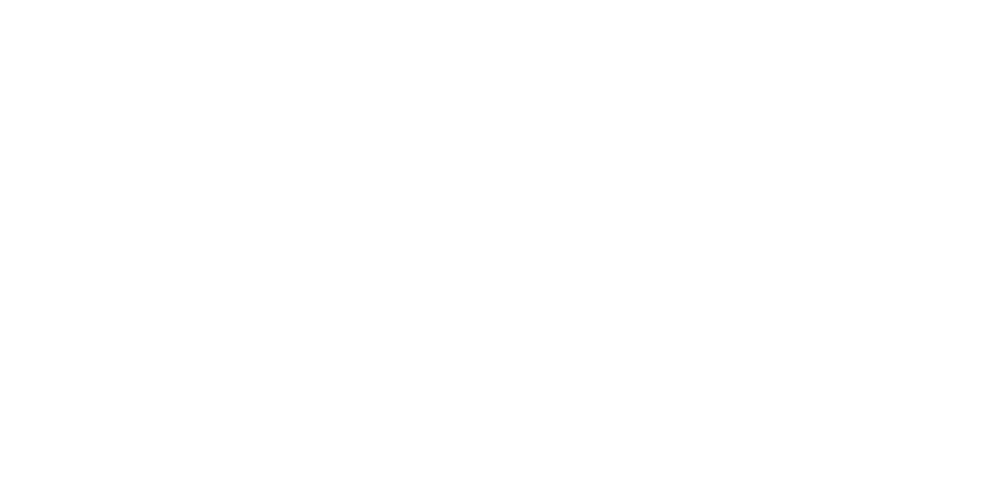
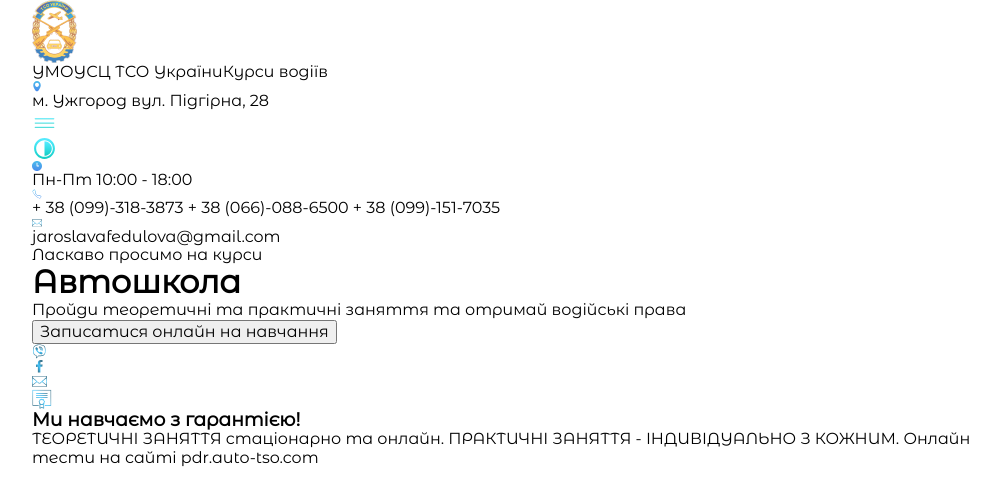
Before and after one commit to Valeriy-Fedulov/autoschool, a Next.js app: page / in a window 1280 px wide. Shown: the top 502 px of the page, without its empty margins (116-1116 px from the left). Built offline with nearby package versions, Linux system fonts and the light colour scheme.

Commit message:
Add normalize

```diff
--- a/components/HeaderLayout.js
+++ b/components/HeaderLayout.js
@@ -4,7 +4,7 @@
   return (
     <header className="container">
       <div>
-        {/* <img className={s.logo} src="logo.jpg" width="45"></img>
+        <img className={s.logo} src="logo.jpg" width="45"></img>
         <span>УМОУСЦ ТСО України</span>
         <span>Курси водіїв</span>
         <img className={s.location} src="location.svg" width="10"></img>
@@ -31,7 +31,7 @@
         <p>
           ТЕОРЕТИЧНІ ЗАНЯТТЯ стаціонарно та онлайн. ПРАКТИЧНІ ЗАНЯТТЯ -
           ІНДИВІДУАЛЬНО З КОЖНИМ. Онлайн тести на сайті pdr.auto-tso.com
-        </p> */}
+        </p>
       </div>
     </header>
   );
--- a/package.json
+++ b/package.json
@@ -9,6 +9,7 @@
     "lint": "next lint"
   },
   "dependencies": {
+    "modern-normalize": "^1.1.0",
     "next": "12.1.0",
     "react": "17.0.2",
     "react-dom": "17.0.2",
--- a/pages/_app.js
+++ b/pages/_app.js
@@ -1,3 +1,4 @@
+import "modern-normalize/modern-normalize.css";
 import Head from "next/head";
 import "../styles/main.scss";
 
--- a/styles/container.scss
+++ b/styles/container.scss
@@ -1,27 +1,27 @@
 .container {
   width: 100%;
-  padding-left: 120px;
+  padding-left: 20px;
+  padding-right: 20px;
 
-  // padding-right: 120px;
-  margin-left: 0;
-  margin-right: 0;
+  @include respond-above($mobile) {
+    max-width: $mobile;
+    margin-left: auto;
+    margin-right: auto;
+  }
 
-  @media screen and (min-width: 480px) {
-    width: 480px;
+  @include respond-above($mob-tab) {
+    max-width: $mob-tab;
   }
-  // @include respond-above($mobile) {
-  //   width: $mobile;
-  // }
 
-  // @include respond-above($tablet) {
-  //   width: $tablet;
-  //   // padding-left: 75px;
-  //   // padding-right: 75px;
-  // }
+  @include respond-above($tablet) {
+    max-width: $tablet;
+  }
 
-  // @include respond-above($desktop) {
-  //   width: $desktop;
-  //   // padding-left: 71px;
-  //   // padding-right: 71px;
-  // }
+  @include respond-above($desktop) {
+    max-width: $desktop;
+  }
+
+  @include respond-above($big-desktop) {
+    max-width: $big-desktop;
+  }
 }
--- a/styles/utils/variables.scss
+++ b/styles/utils/variables.scss
@@ -60,7 +60,7 @@
 //   transform 250ms ease-out;
 
 // // Breakpoints
-$mobile: 480px;
+$mobile: 320px;
 $mob-tab: 480px;
 $tablet: 768px;
 $desktop: 1024px;
```
Also changed, not shown: 1 other file (tests, documents, lock files or other folders).
